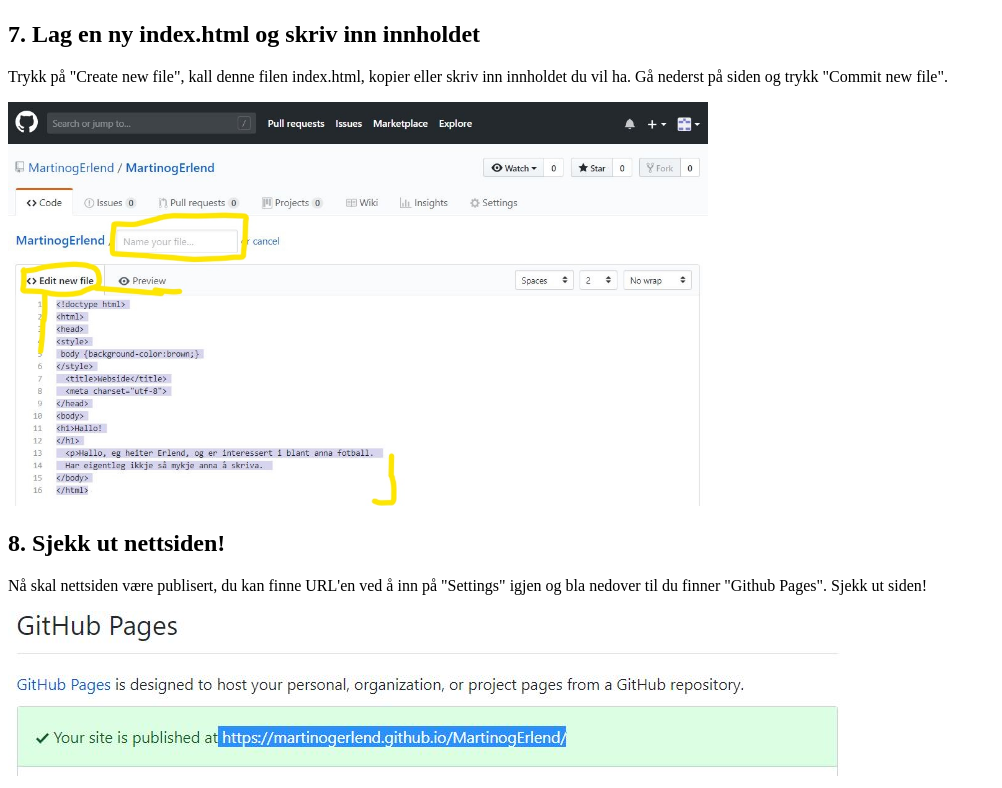
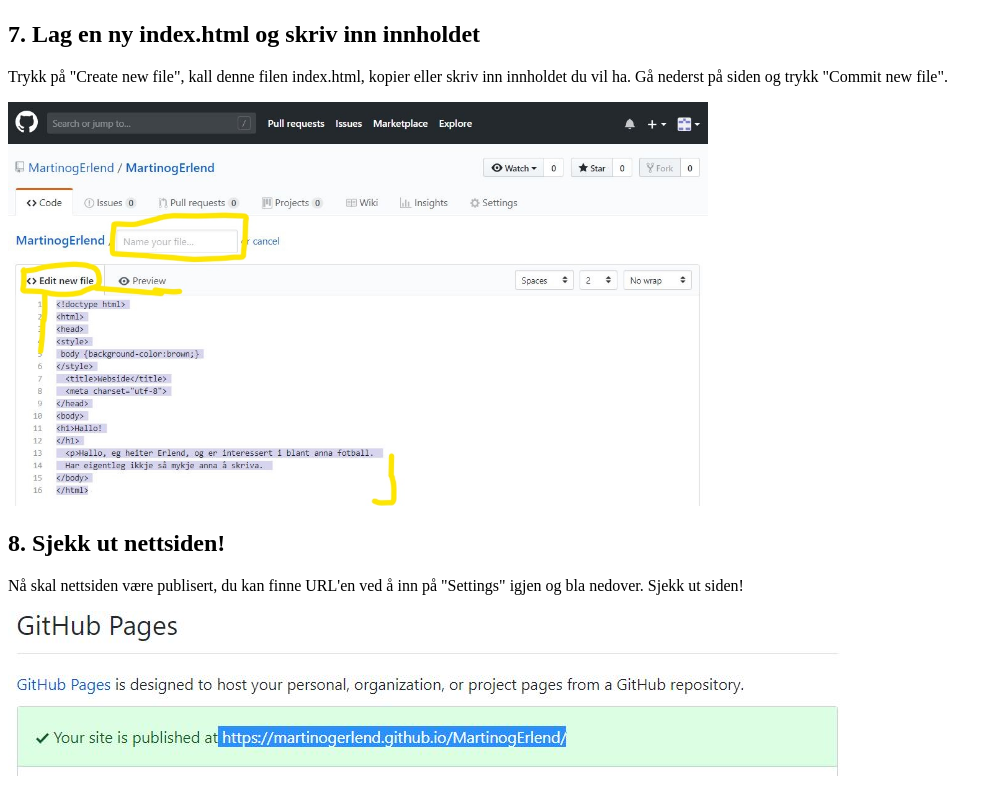
Before and after one commit to MartinogErlend/Servicedesk, a plain HTML site: page index.html in a window 1280 px wide. Shown: the part 3321-4109 px from the top of the page, without its empty margins (0-1002 px from the left). Drawn offline with Linux system fonts and the light colour scheme.

Commit message:
Update index.html

```diff
--- a/index.html
+++ b/index.html
@@ -39,7 +39,7 @@
   kall denne filen index.html, kopier eller skriv inn innholdet du vil ha. Gå nederst på siden og trykk "Commit new file".</p>
 <img src="Github.indexmedeks.ins.jpg" alt="Index.html" width="700" />
 
-  <h2>8. Sjekk ut nettsiden!</h2><p>Nå skal nettsiden være publisert, du kan finne URL'en ved å inn på "Settings" igjen og bla nedover til du finner "Github Pages". Sjekk ut siden! </p>
+  <h2>8. Sjekk ut nettsiden!</h2><p>Nå skal nettsiden være publisert, du kan finne URL'en ved å inn på "Settings" igjen og bla nedover. Sjekk ut siden! </p>
 <img src="Github.hvorurl.jpg" alt="URL" />
   </body>
 </html>
```
